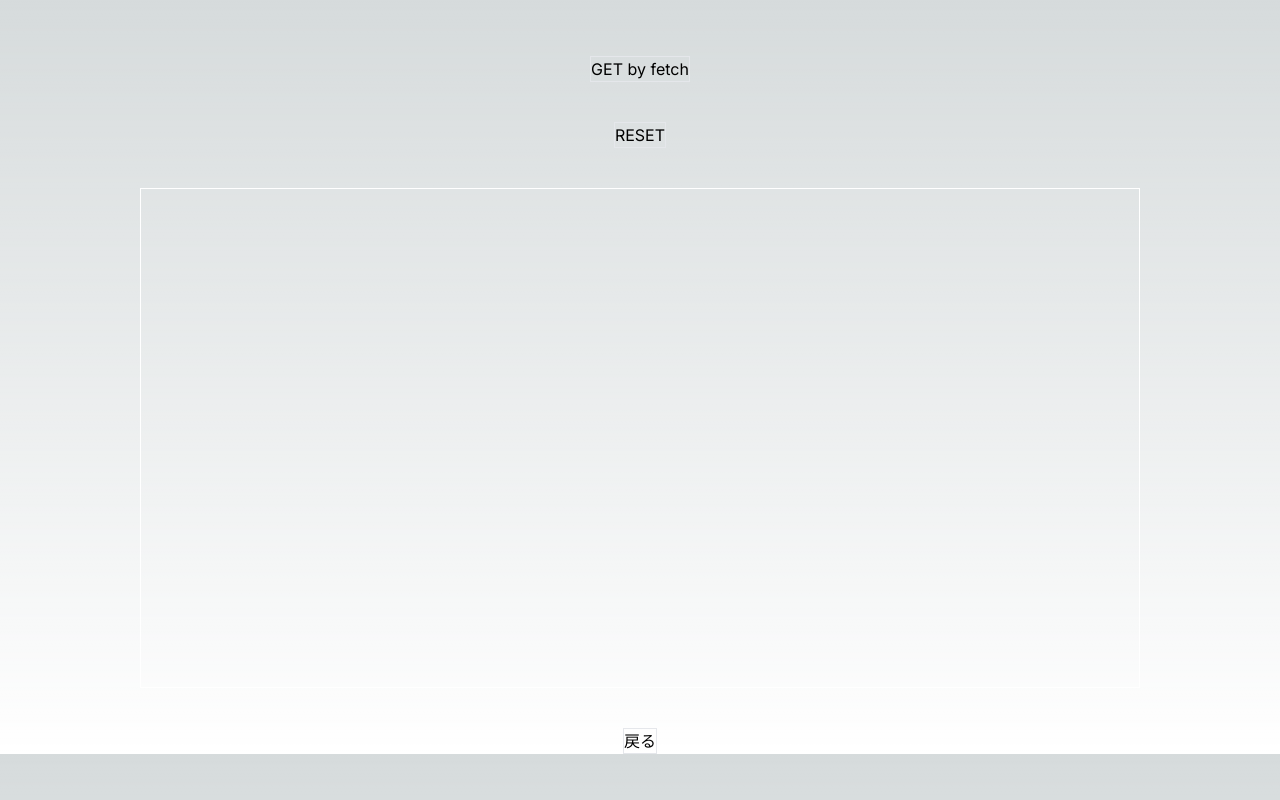
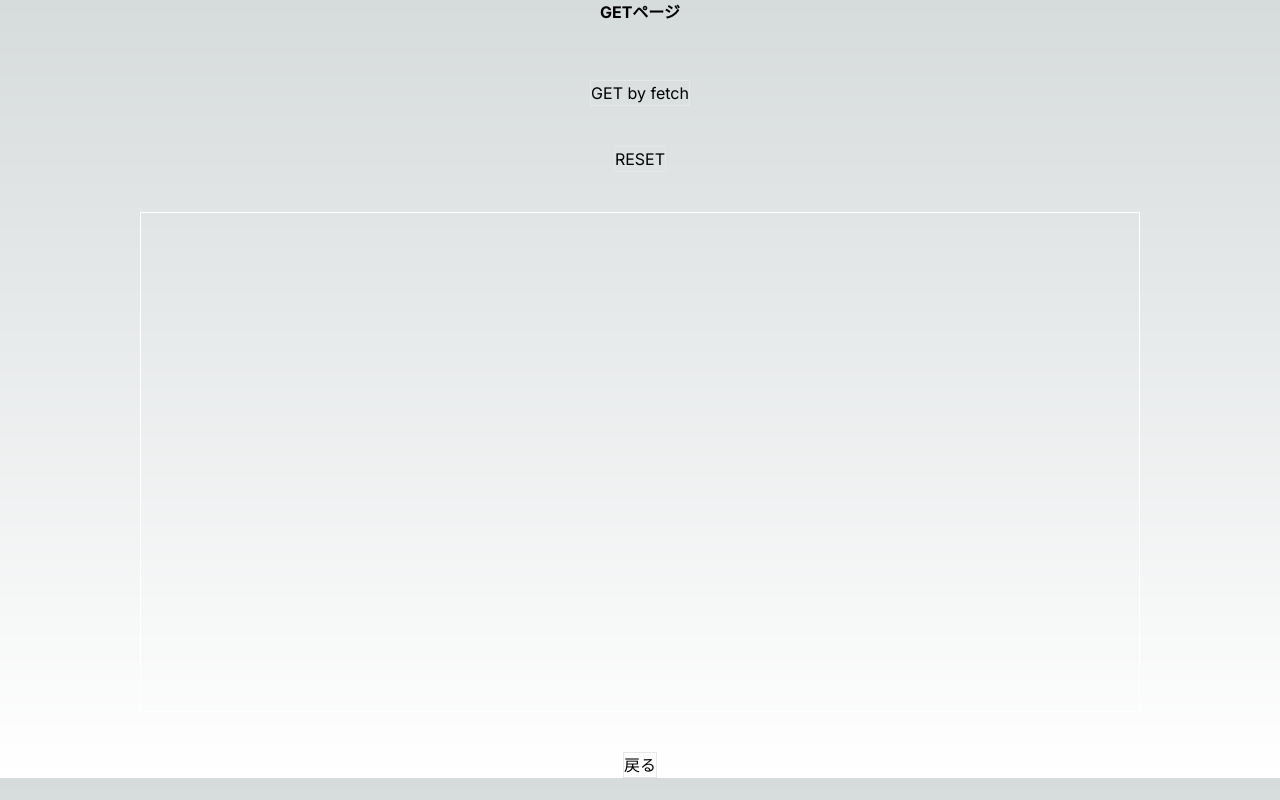
Before and after one commit to shimishimizu/fetch-practice, a Next.js app: page /fetch/get in a window 1280 px wide. Built offline with nearby package versions, Linux system fonts and the light colour scheme.

Commit message:
fetch GETページを修正

```diff
--- a/app/fetch/get/page.tsx
+++ b/app/fetch/get/page.tsx
@@ -1,20 +1,17 @@
 "use client";
 import Button from "@/_components/Button";
+import DataArea from "@/_components/DataArea";
+import PageHeading from "@/_components/PageHeading";
+import { GET_END_POINT } from "@/_constants/endpoint";
+import { PostType } from "@/_types/types";
 import Link from "next/link";
 import { useState } from "react";
 
 const Get = () => {
-  type postsTypes = {
-    id: number;
-    userId: number;
-    title: string;
-    body: string;
-  };
-
-  const [results, setResults] = useState<Array<postsTypes>>([]);
+  const [results, setResults] = useState<Array<PostType>>([]);
 
   const getData = () => {
-    fetch("http://localhost:3000/posts")
+    fetch(GET_END_POINT)
       .then((res) => res.json())
       .then((json) => setResults(json))
       .catch((e) => alert(e.message));
@@ -28,22 +25,15 @@ const Get = () => {
 
   return (
     <>
+      <PageHeading title="GETページ" />
       <div className="pt-14 mb-10 flex justify-center items-center gap-4">
         <Button label="GET by fetch" clickHandler={getData} />
       </div>
       <div className="mb-10 flex justify-center items-center gap-4">
         <Button label="RESET" clickHandler={resetData} />
       </div>
-      <ul className="border border-white h-[500px] w-[1000px] mx-auto p-3 overflow-scroll">
-        {results.map((item, index) => (
-          <li key={index} className="border-b border-white">
-            <p>{item.id}</p>
-            <p>{item.userId}</p>
-            <p>{item.title}</p>
-            <p>{item.body}</p>
-          </li>
-        ))}
-      </ul>
+      <DataArea results={results} />
+
       <div className="mt-10 flex justify-center items-center gap-4">
         <Link href={"/"}>
           <Button label="戻る" />
```
